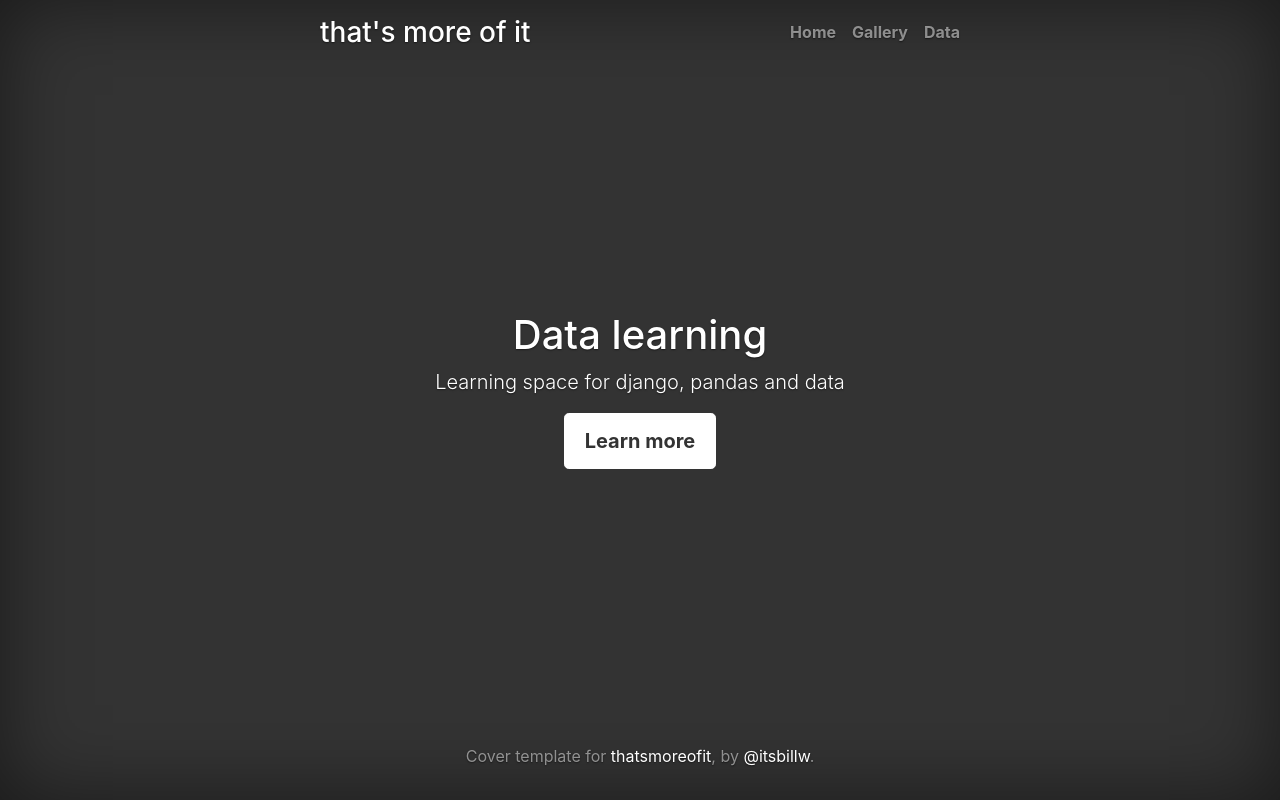
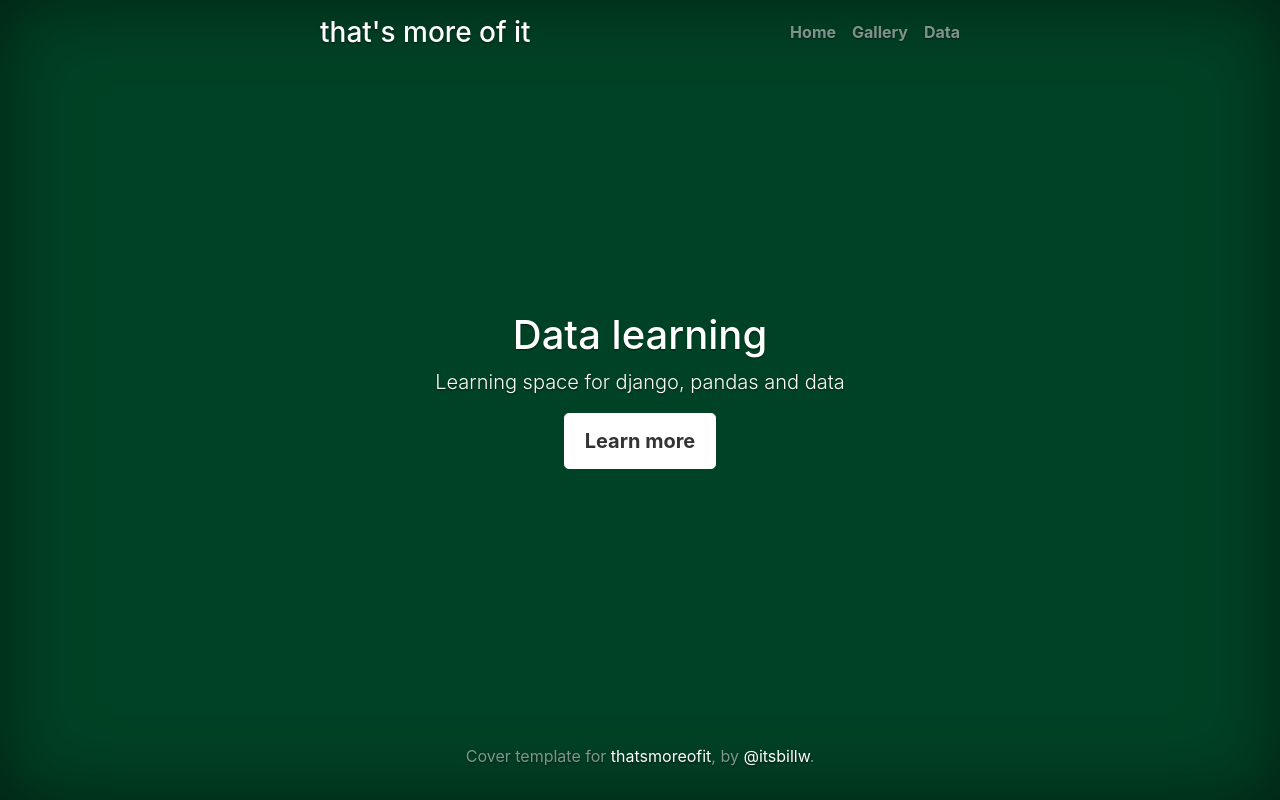
Before and after one commit to itsbillw/thatsmoreofit-django, a Django app: page /data/ in a window 1280 px wide. Run offline with Django 3.2, Linux system fonts and the light colour scheme; some libraries are stand-ins or nearby versions.

```diff
--- a/data/static/data/cover.css
+++ b/data/static/data/cover.css
@@ -27,7 +27,7 @@ a:hover {
 html,
 body {
   height: 100%;
-  background-color: #333;
+  background-color: #004225;
 }
 
 body {
--- a/gallery/templates/gallery/base.html
+++ b/gallery/templates/gallery/base.html
@@ -35,6 +35,9 @@
                 <li><a href="https://twitter.com/itsbillw" class="text-white">Follow on Twitter</a></li>
                 <li><a href="#" class="text-white">Email me</a></li>
               </ul>
+              <ul class="list-unstyled">
+                <li><a href="{% url 'home:index' %}" class="text-white">Home</a></li>
+              </ul>
             </div>
           </div>
         </div>
```
